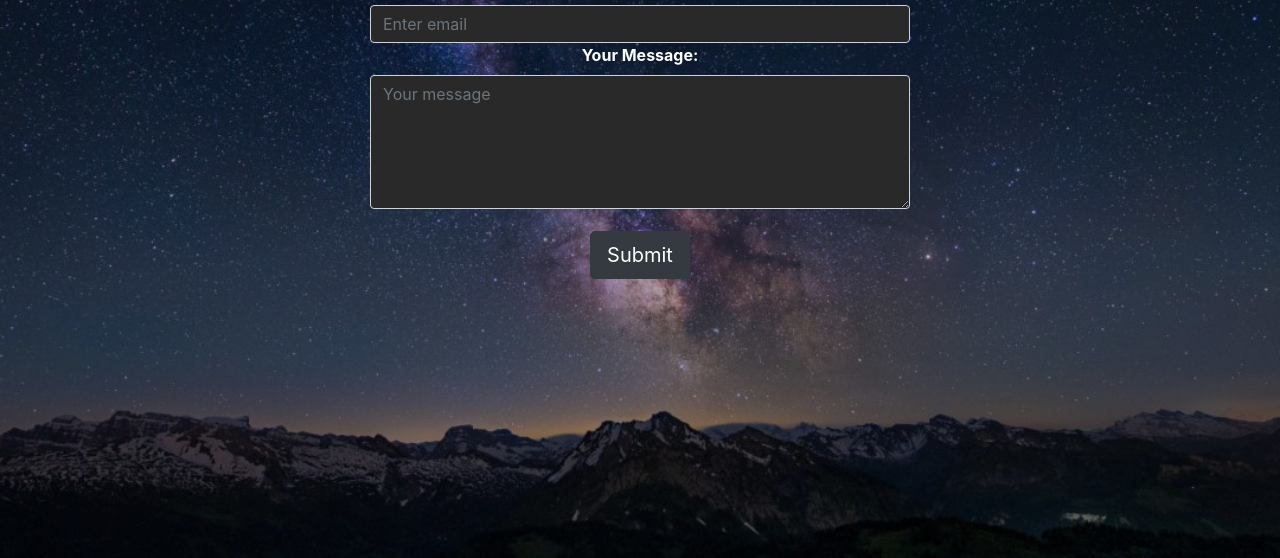
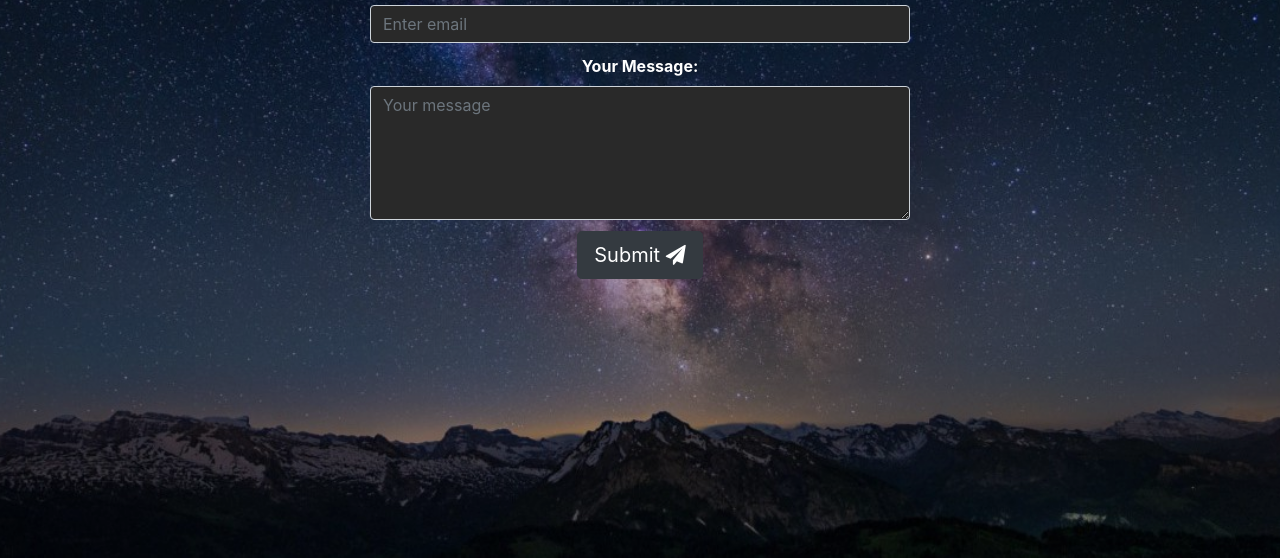
Before and after one commit to TalabH/my-website, a plain HTML site: page contact.html in a window 1280 px wide. Shown: the part 242-800 px from the top of the page. Drawn offline with nearby package versions, Linux system fonts and the light colour scheme.

Commit message:
small fixes on contact page

```diff
--- a/contact.html
+++ b/contact.html
@@ -36,10 +36,10 @@
                 <label style="font-weight: bold;">Email address</label>
                 <input type="email" class="form-control" placeholder="Enter email" name="_replyto" style="background-color: #292929; color: #fff;">
 
-                <label style="font-weight: bold;">Your Message:</label>
+                <label style="font-weight: bold; margin-top: 2%;">Your Message:</label>
                 <textarea class="form-control" placeholder="Your message" name="message" rows="5" style="background-color: #292929; color: #fff;"></textarea>
             </form>
-            <button type="submit" class="btn btn-dark btn-lg" style="margin-top: 4%;">Submit</button>
+            <button type="submit" class="btn btn-dark btn-lg" style="margin-top: 2%;">Submit <i class="fa fa-paper-plane"></i></button>
           </div>
           <div class="col-md-3"></div>
         </div>
```
